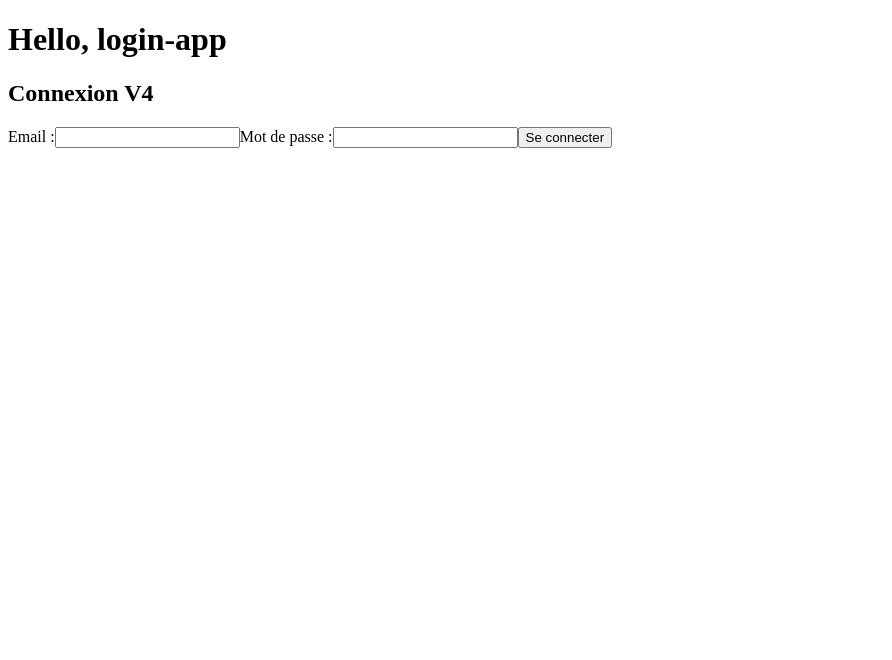
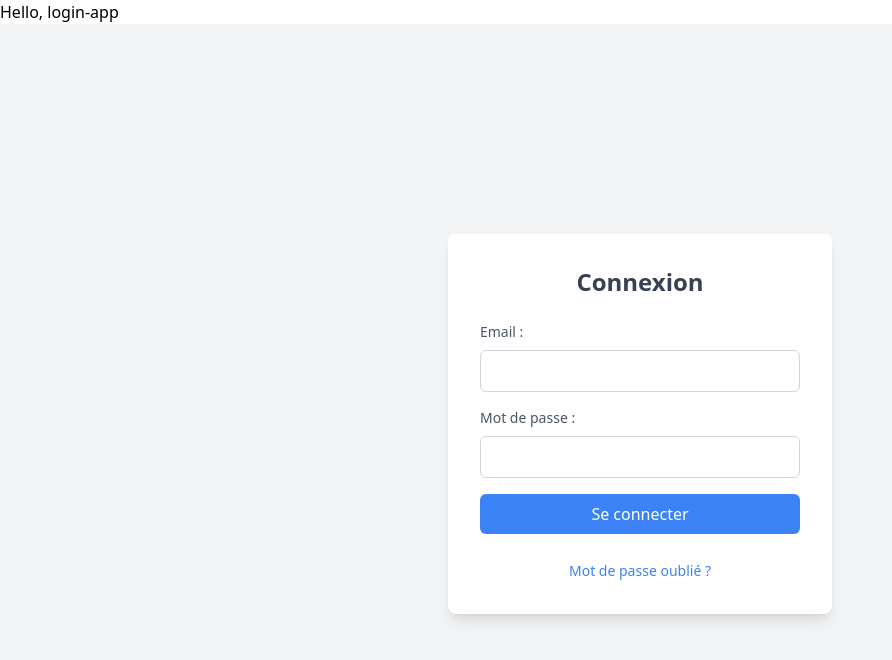
Before and after one commit to Boughanmi-yosra/login-app, an Angular app: page /login in a window 1280 px wide. Shown: the top 660 px of the page, without its empty margins (0-892 px from the left). Built offline with nearby package versions, Linux system fonts and the light colour scheme.

Commit message:
tailwindcss in index.html && to login Page

```diff
--- a/package.json
+++ b/package.json
@@ -20,6 +20,7 @@
     "@angular/platform-browser-dynamic": "^19.1.0",
     "@angular/router": "^19.1.0",
     "rxjs": "~7.8.0",
+    "tailwindcss": "^4.0.15",
     "tslib": "^2.3.0",
     "zone.js": "~0.15.0"
   },
--- a/src/app/login/login.component.html
+++ b/src/app/login/login.component.html
@@ -1,10 +1,35 @@
-<h2>Connexion V4</h2>
-<form>
-  <label for="email">Email :</label>
-  <input id="email" type="email" required />
+<!DOCTYPE html>
+<html lang="fr">
+<head>
+  <meta charset="UTF-8">
+  <meta name="viewport" content="width=device-width, initial-scale=1.0">
+  <title>Connexion</title>
+</head>
+<body class="bg-gray-100">
 
-  <label for="password">Mot de passe :</label>
-  <input id="password" type="password" required />
+  <div class="flex justify-center items-center min-h-screen bg-gray-100">
+    <div class="bg-white p-8 rounded-lg shadow-lg w-96">
+      <h2 class="text-2xl font-semibold text-center text-gray-700 mb-6">Connexion</h2>
 
-  <button type="submit">Se connecter</button>
-</form>
+      <form class="space-y-4">
+        <div>
+          <label for="email" class="block text-sm font-medium text-gray-600">Email :</label>
+          <input id="email" type="email" class="w-full px-4 py-2 mt-2 border border-gray-300 rounded-md focus:outline-none focus:ring-2 focus:ring-blue-500" required />
+        </div>
+
+        <div>
+          <label for="password" class="block text-sm font-medium text-gray-600">Mot de passe :</label>
+          <input id="password" type="password" class="w-full px-4 py-2 mt-2 border border-gray-300 rounded-md focus:outline-none focus:ring-2 focus:ring-blue-500" required />
+        </div>
+
+        <button type="submit" class="w-full mt-4 bg-blue-500 text-white py-2 rounded-md hover:bg-blue-600 transition duration-200">Se connecter</button>
+      </form>
+
+      <div class="mt-6 text-center">
+        <a href="#" class="text-sm text-blue-500 hover:text-blue-700">Mot de passe oublié ?</a>
+      </div>
+    </div>
+  </div>
+
+</body>
+</html>
--- a/src/index.html
+++ b/src/index.html
@@ -5,7 +5,7 @@
   <title>LoginApp</title>
   <base href="/">
   <meta name="viewport" content="width=device-width, initial-scale=1">
-  <link rel="icon" type="image/x-icon" href="favicon.ico">
+  <link rel="icon" type="image/x-icon" href="favicon.ico"><script src="https://cdn.tailwindcss.com"></script>
 </head>
 <body>
   <app-root></app-root>
```
Also changed, not shown: 1 other file (tests, documents, lock files or other folders).
